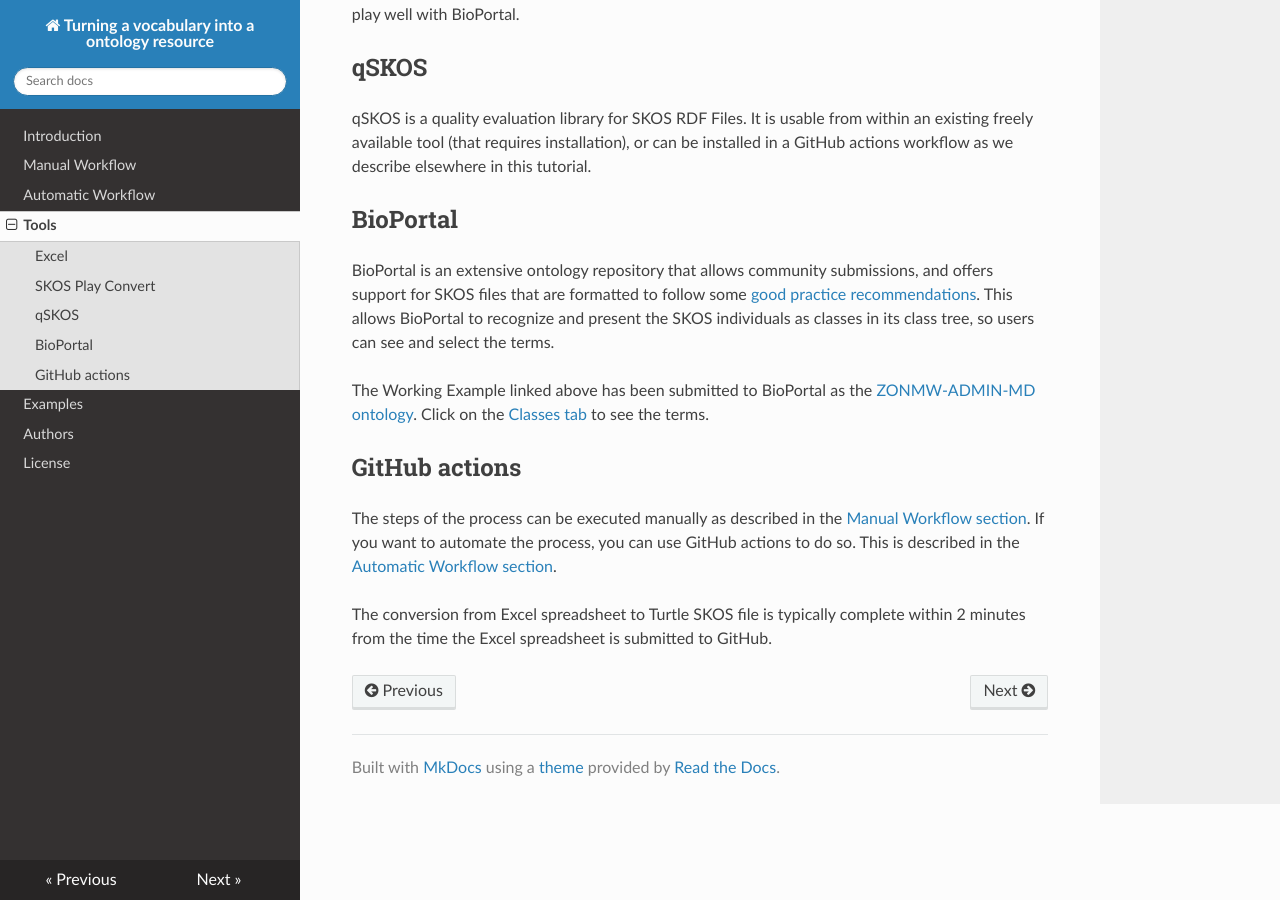
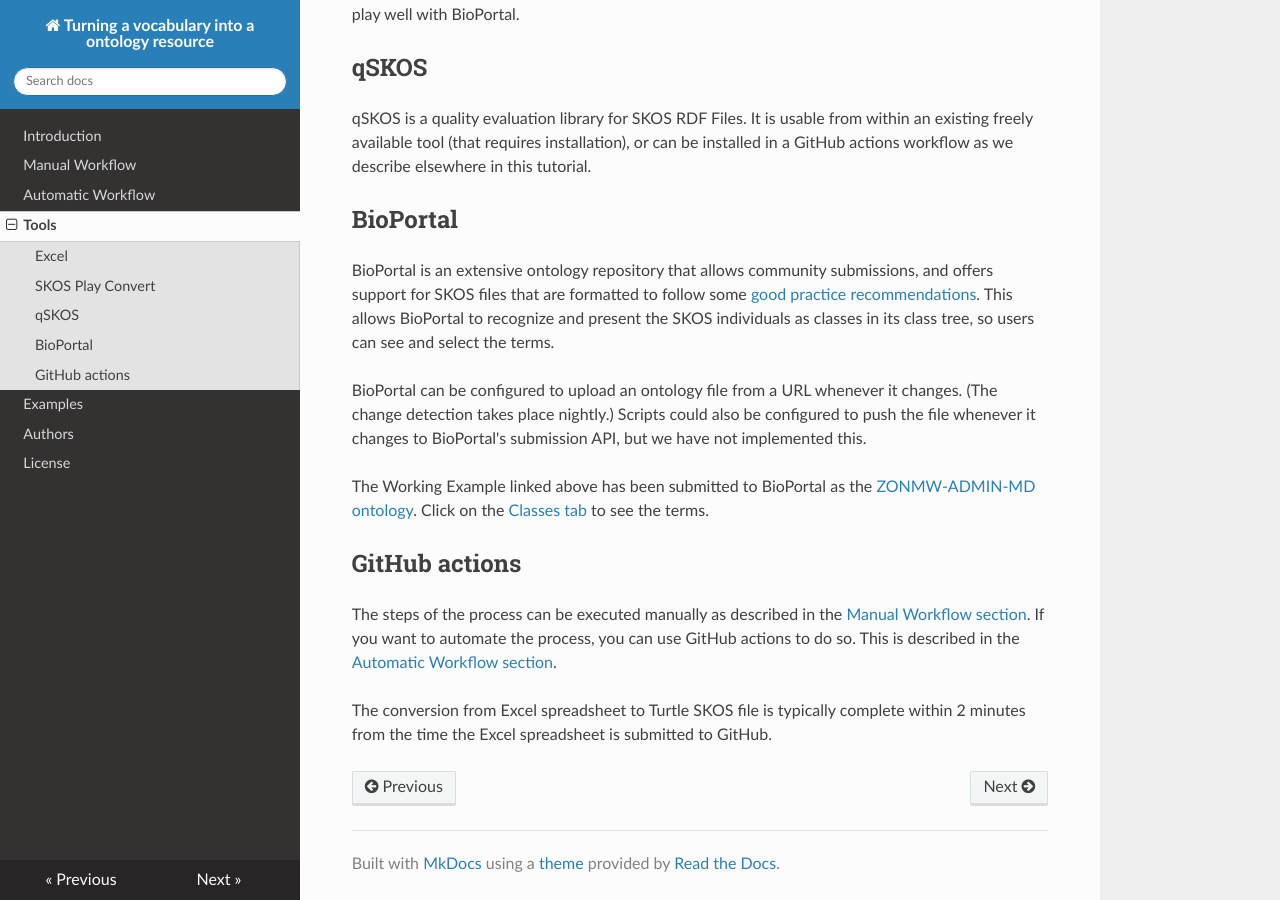
Before and after one commit to fair-data-collective/excel2rdf-site, an MkDocs documentation site: the page built from docs/Tools.md, in a window 1280 px wide and 900 px high, scrolled down 1013 px. Built offline with MkDocs 1.6.1, drawn with Linux system fonts in a browser that asks for light colours; nearby versions of some CDN libraries.

Commit message:
note about BioPortal submissions

```diff
--- a/docs/Tools.md
+++ b/docs/Tools.md
@@ -44,6 +44,10 @@ and offers support for SKOS files that are formatted to follow some [good practi
 This allows BioPortal to recognize and present the SKOS individuals as classes in its class tree,
 so users can see and select the terms.
 
+BioPortal can be configured to upload an ontology file from a URL whenever it changes.
+(The change detection takes place nightly.)
+Scripts could also be configured to push the file whenever it changes to BioPortal's submission API, but we have not implemented this.
+
 The Working Example linked above has been submitted to BioPortal as the [ZONMW-ADMIN-MD ontology](http://bioportal.bioontology.org/ontologies/ZONMW-ADMIN-MD).
 Click on the [Classes tab](http://bioportal.bioontology.org/ontologies/ZONMW-ADMIN-MD/?p=classes&conceptid=root) to see the terms.
 
```
